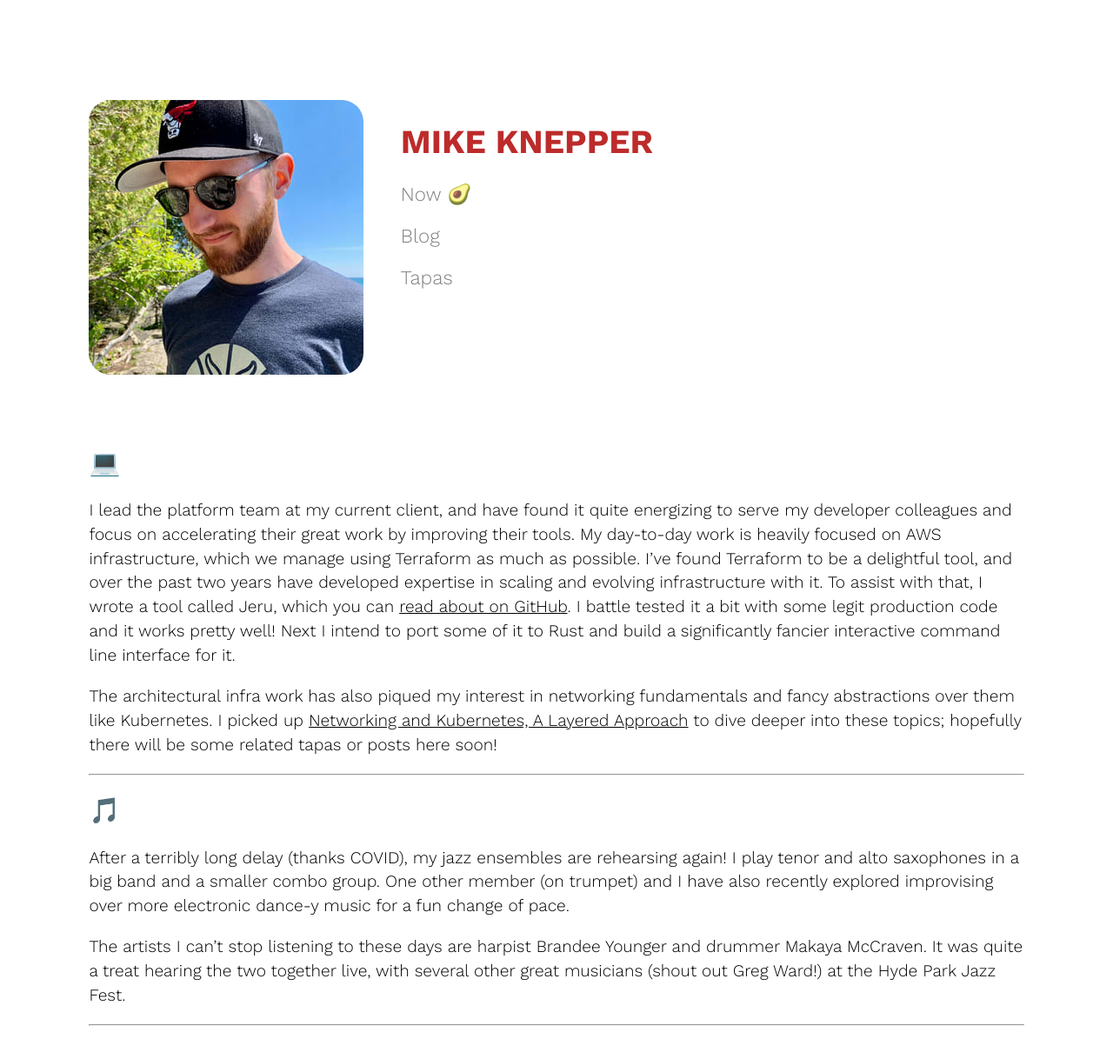
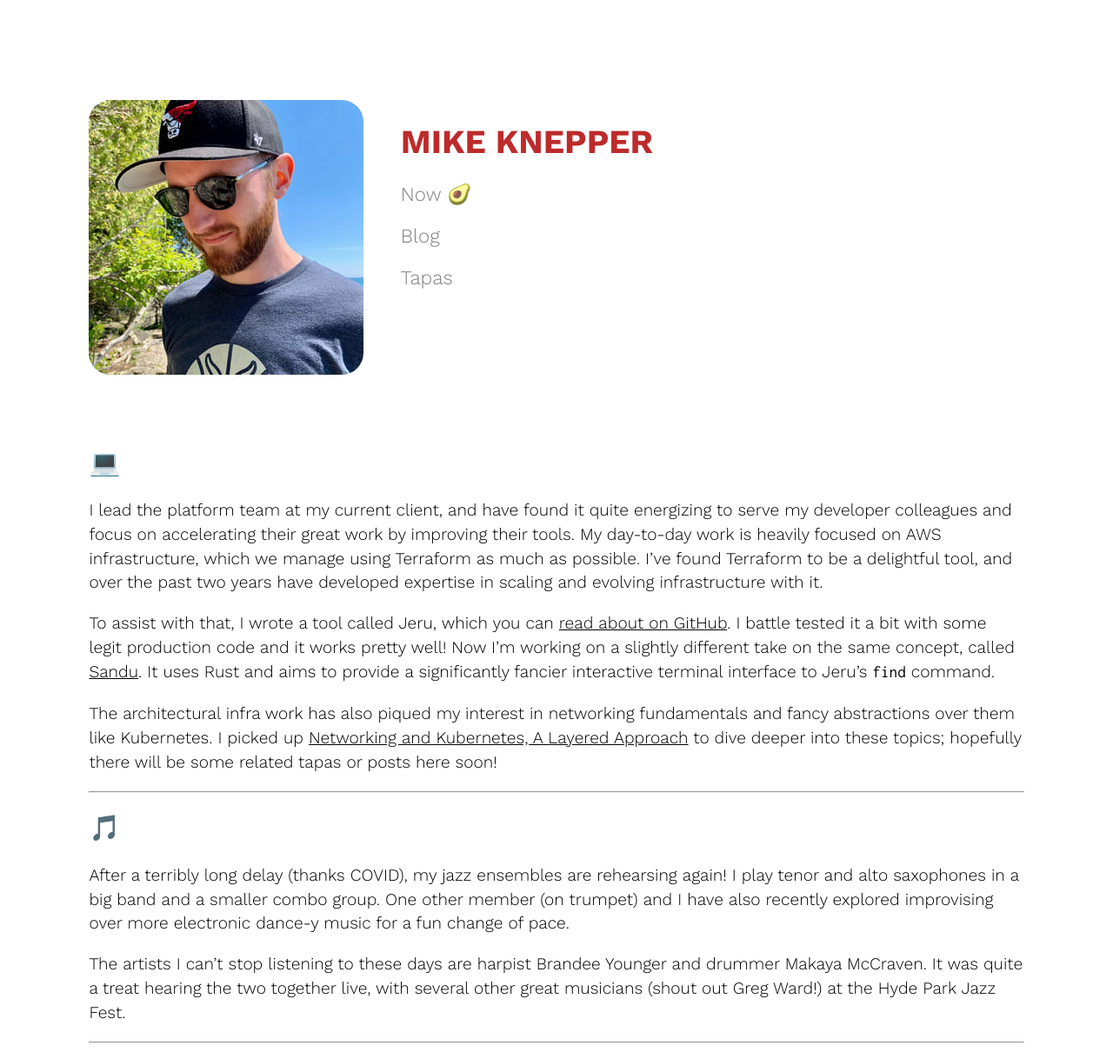
Before and after one commit to mikeknep/website, a Jekyll site: the page built from now.md, in a window 1280 px wide. Shown: the whole page at 87% size. Built offline with Jekyll 4.4.1, drawn with Linux system fonts in a browser that asks for light colours; emoji names are drawn with the system emoji font.

Commit message:
Sandu is public. Mention it on the now page

```diff
--- a/now.md
+++ b/now.md
@@ -9,9 +9,11 @@ I lead the platform team at my current client,
 and have found it quite energizing to serve my developer colleagues and focus on accelerating their great work by improving their tools.
 My day-to-day work is heavily focused on AWS infrastructure, which we manage using Terraform as much as possible.
 I've found Terraform to be a delightful tool, and over the past two years have developed expertise in scaling and evolving infrastructure with it.
+
 To assist with that, I wrote a tool called Jeru, which you can [read about on GitHub](https://github.com/mikeknep/jeru).
 I battle tested it a bit with some legit production code and it works pretty well!
-Next I intend to port some of it to Rust and build a significantly fancier interactive command line interface for it.
+Now I'm working on a slightly different take on the same concept, called [Sandu](https://github.com/mikeknep/sandu).
+It uses Rust and aims to provide a significantly fancier interactive terminal interface to Jeru's `find` command.
 
 The architectural infra work has also piqued my interest in networking fundamentals and fancy abstractions over them like Kubernetes.
 I picked up [Networking and Kubernetes, A Layered Approach](https://www.oreilly.com/library/view/networking-and-kubernetes/9781492081647/)
```
